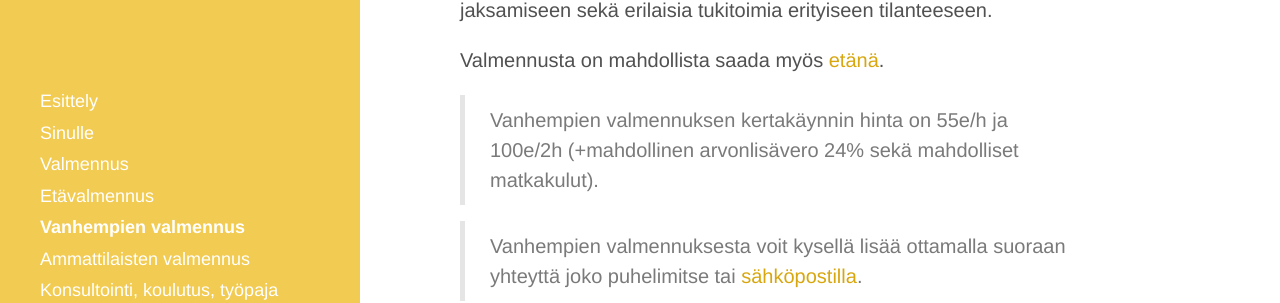
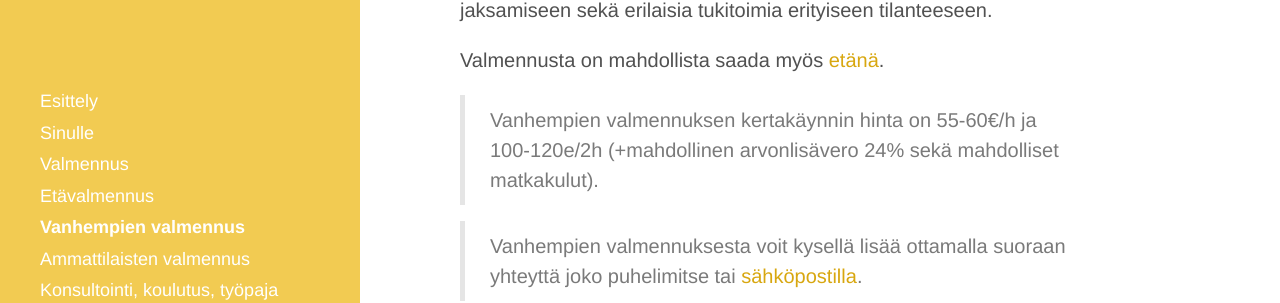
Before and after one commit to niinapiira/neppari.net, a Jekyll site: the page built from vanhempien-valmennus.md, in a window 1280 px wide and 990 px high. Shown: the part 549-852 px from the top of the window. Built offline with Jekyll 4.4.1, drawn with Linux system fonts in a browser that asks for light colours.

Commit message:
Updated vanhempien-valmennus.md

```diff
--- a/vanhempien-valmennus.md
+++ b/vanhempien-valmennus.md
@@ -26,6 +26,6 @@
 
 Valmennusta on mahdollista saada myös [etänä](/etavalmennus).
 
-> Vanhempien valmennuksen kertakäynnin hinta on 55e/h ja 100e/2h (+mahdollinen arvonlisävero 24% sekä mahdolliset matkakulut).
+> Vanhempien valmennuksen kertakäynnin hinta on 55-60€/h ja 100-120e/2h (+mahdollinen arvonlisävero 24% sekä mahdolliset matkakulut).
 
 > Vanhempien valmennuksesta voit kysellä lisää ottamalla suoraan yhteyttä joko puhelimitse tai [sähköpostilla](/ota-yhteytta).
```
